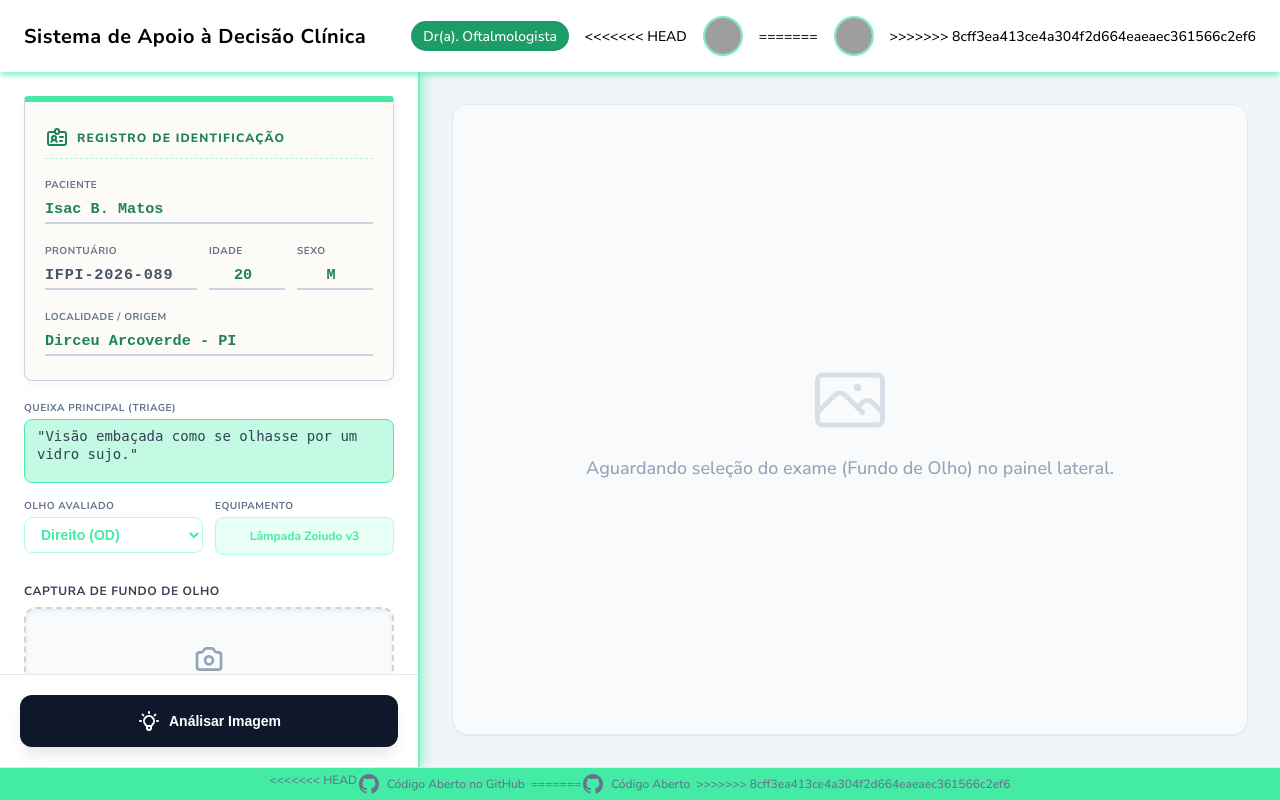
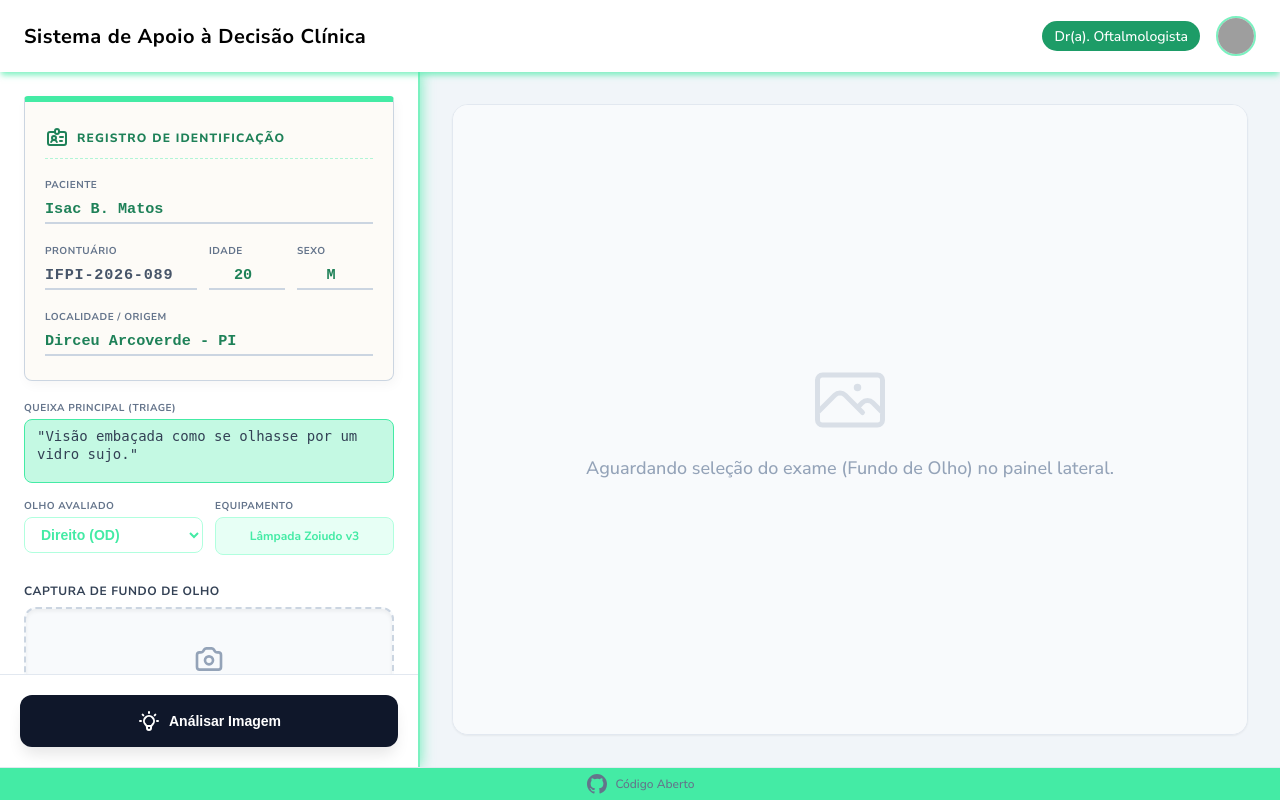
Before and after one commit to IsacBM/trabalho_ia, a Django app: page / in a window 1280 px wide. Run offline with Django 5.2, Linux system fonts and the light colour scheme; grey boxes are pictures that could not be loaded.

Commit message:
feat: Ajustes na views.py e conflitos no painel

```diff
--- a/api/templates/api/painel.html
+++ b/api/templates/api/painel.html
@@ -19,11 +19,7 @@
         </div>
         <div class="topbar-right">
             <span class="user-role">Dr(a). Oftalmologista</span>
-<<<<<<< HEAD
-            <img src="https://ui-avatars.com/api/?name=Medico+Oftalmo&background=44eba5eb&color=fff" alt="Perfil" class="user-avatar">
-=======
             <img src="https://ui-avatars.com/api/?name=Medico+Oftalmo&background=26c080&color=fff" alt="Perfil" class="user-avatar">
->>>>>>> 8cff3ea413ce4a304f2d664eaeaec361566c2ef6
         </div>
     </header>
 
@@ -140,11 +136,7 @@
                 <div id="painelLaudo" class="hidden results-panel">
                     <div class="results-layout">
                         <div class="ai-suggestion">
-<<<<<<< HEAD
-                            <div id="iconeDiagnostico" class="diagnosis-icon"></div>
-=======
                             <!-- <div id="iconeDiagnostico" class="diagnosis-icon"></div> -->
->>>>>>> 8cff3ea413ce4a304f2d664eaeaec361566c2ef6
                             <div class="diagnosis-text">
                                 <h3 id="textoDiagnostico">Processando...</h3>
                                 <p class="confidence">
@@ -176,15 +168,9 @@
 
     <footer class="app-footer">
         <div class="centralizar">
-<<<<<<< HEAD
-            <a href="https://github.com/" target="_blank" class="github-link">
-                <svg viewBox="0 0 24 24" fill="currentColor"><path fill-rule="evenodd" d="M12 2C6.477 2 2 6.484 2 12.017c0 4.425 2.865 8.18 6.839 9.504.5.092.682-.217.682-.483 0-.237-.008-.868-.013-1.703-2.782.605-3.369-1.343-3.369-1.343-.454-1.158-1.11-1.466-1.11-1.466-.908-.62.069-.608.069-.608 1.003.07 1.531 1.032 1.531 1.032.892 1.53 2.341 1.088 2.91.832.092-.647.35-1.088.636-1.338-2.22-.253-4.555-1.113-4.555-4.951 0-1.093.39-1.988 1.029-2.688-.103-.253-.446-1.272.098-2.65 0 0 .84-.27 2.75 1.026A9.564 9.564 0 0112 6.844c.85.004 1.705.115 2.504.337 1.909-1.296 2.747-1.027 2.747-1.027.546 1.379.202 2.398.1 2.651.64.7 1.028 1.595 1.028 2.688 0 3.848-2.339 4.695-4.566 4.943.359.309.678.92.678 1.855 0 1.338-.012 2.419-.012 2.747 0 .268.18.58.688.482A10.019 10.019 0 0022 12.017C22 6.484 17.522 2 12 2z" clip-rule="evenodd"></path></svg>
-                <span>Código Aberto no GitHub</span>
-=======
             <a href="https://github.com/IsacBM/trabalho_ia" target="_blank" class="github-link">
                 <svg viewBox="0 0 24 24" fill="currentColor"><path fill-rule="evenodd" d="M12 2C6.477 2 2 6.484 2 12.017c0 4.425 2.865 8.18 6.839 9.504.5.092.682-.217.682-.483 0-.237-.008-.868-.013-1.703-2.782.605-3.369-1.343-3.369-1.343-.454-1.158-1.11-1.466-1.11-1.466-.908-.62.069-.608.069-.608 1.003.07 1.531 1.032 1.531 1.032.892 1.53 2.341 1.088 2.91.832.092-.647.35-1.088.636-1.338-2.22-.253-4.555-1.113-4.555-4.951 0-1.093.39-1.988 1.029-2.688-.103-.253-.446-1.272.098-2.65 0 0 .84-.27 2.75 1.026A9.564 9.564 0 0112 6.844c.85.004 1.705.115 2.504.337 1.909-1.296 2.747-1.027 2.747-1.027.546 1.379.202 2.398.1 2.651.64.7 1.028 1.595 1.028 2.688 0 3.848-2.339 4.695-4.566 4.943.359.309.678.92.678 1.855 0 1.338-.012 2.419-.012 2.747 0 .268.18.58.688.482A10.019 10.019 0 0022 12.017C22 6.484 17.522 2 12 2z" clip-rule="evenodd"></path></svg>
                 <span>Código Aberto</span>
->>>>>>> 8cff3ea413ce4a304f2d664eaeaec361566c2ef6
             </a>
         </div>
     </footer>
--- a/api/views.py
+++ b/api/views.py
@@ -25,6 +25,7 @@ def analisar_olho(request):
         processed_img = np.expand_dims(processed_img, axis=0)
         probabilidades = modelo.predict(processed_img)
         probabilidade = float(probabilidades[0][0])
+
         if probabilidade > 0.5:
             diagnostico = "Normal"
             confianca = probabilidade
```
Also changed, not shown: 1 other file.
